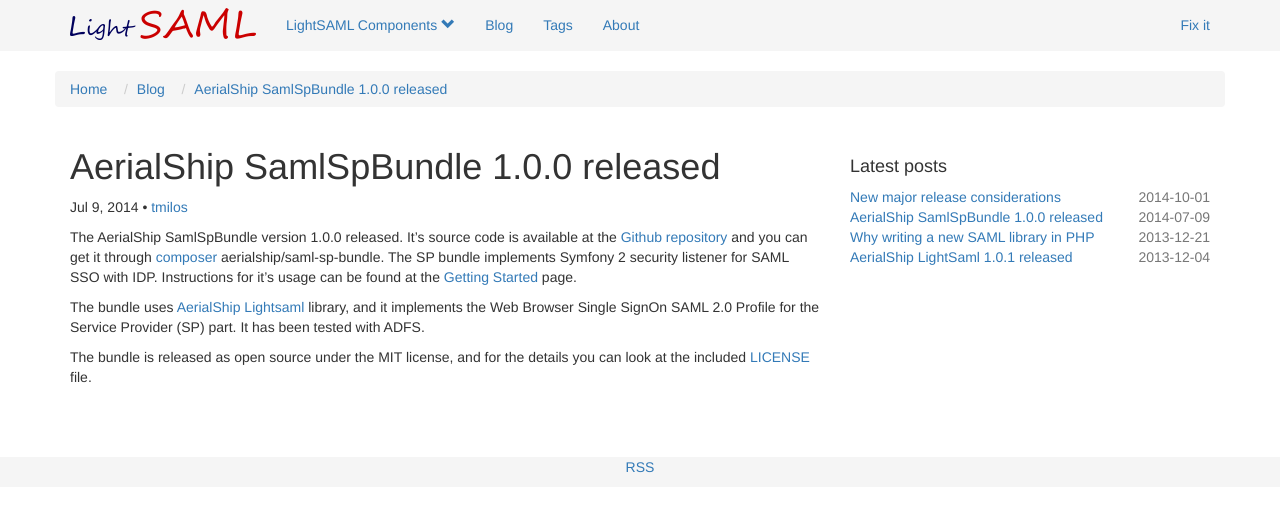
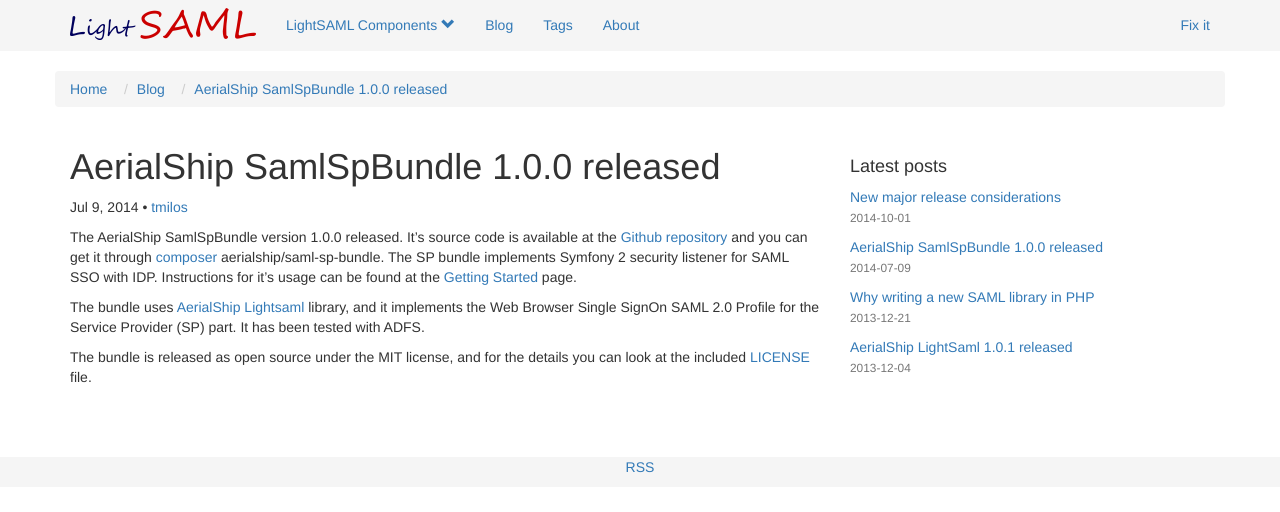
Before and after one commit to lightSAML/lightSAML.github.io, a Jekyll site: the page built from _posts/2014-07-09-aerialship-samlspbundle-1-0-0-released.md, in a window 1280 px wide. Shown: the top 512 px of the page. Built offline with Jekyll 4.4.1, drawn with Linux system fonts in a browser that asks for light colours; nearby versions of some CDN libraries.

Commit message:
fix post side menu

```diff
--- a/_layouts/post.html
+++ b/_layouts/post.html
@@ -30,9 +30,9 @@
         <h4 class="mt-30">Latest posts</h4>
         <ul class="list-unstyled">
             {% for post in site.posts %}
-            <li>
-                <a class="post-link" href="{{ post.url | prepend: site.baseurl }}">{{ post.title }}</a>
-                <span class="text-muted pull-right">{{ post.date | date: "%Y-%m-%d" }}</span>
+            <li class="clearfix mt-10">
+                <a class="post-link" href="{{ post.url | prepend: site.baseurl }}">{{ post.title }}</a><br/>
+                <small class="text-muted">{{ post.date | date: "%Y-%m-%d" }}</small>
             </li>
             {% endfor %}
         </ul>
```
Also changed, not shown: _includes/aside-post.html (deleted).
